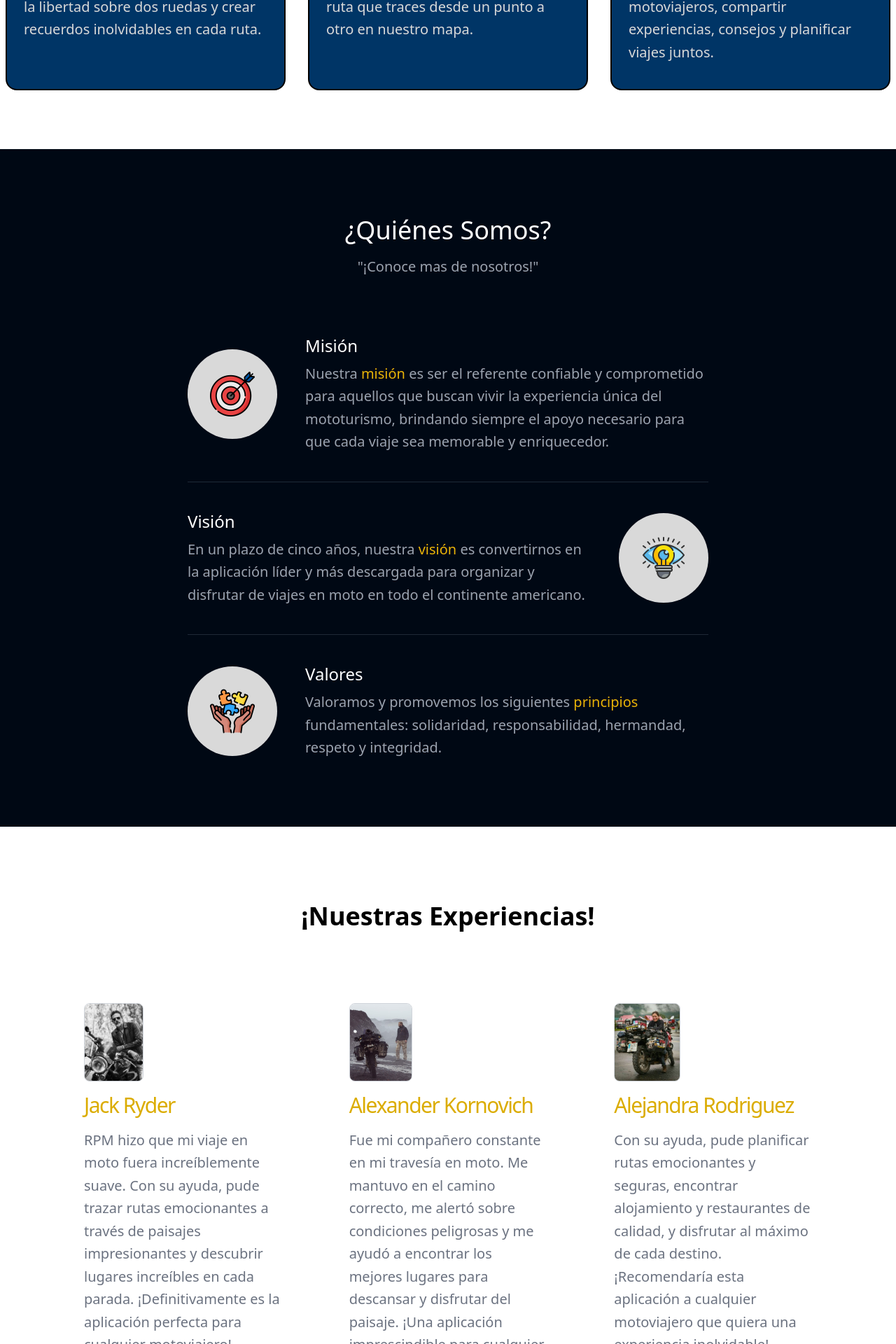
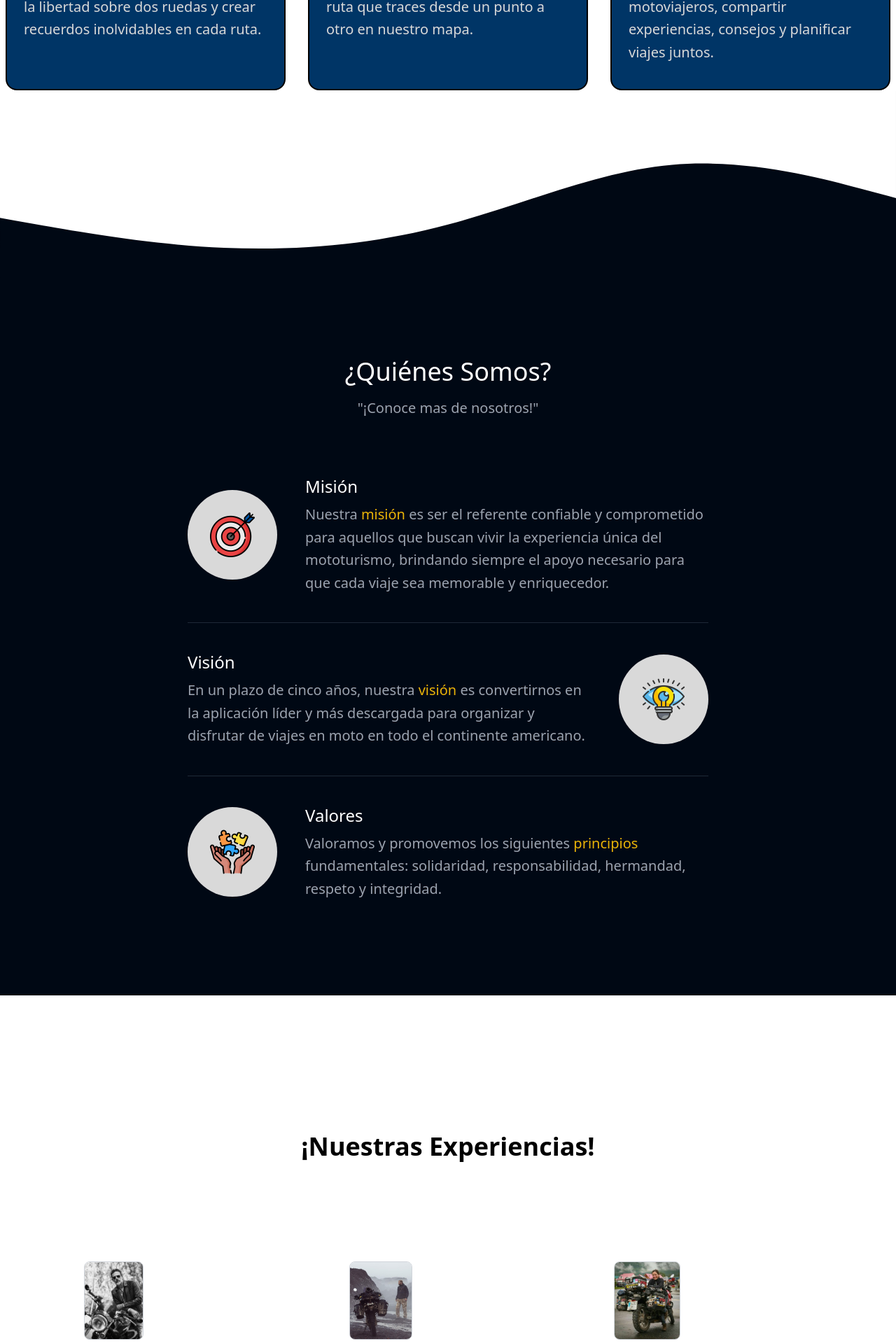
Before and after one commit to Wiilmar/RPM_frontend, a React (Vite) app: page / in a window 1280 px wide. Shown: the part 1210-3130 px from the top of the page at 70% size. Built offline with nearby package versions, Linux system fonts and the light colour scheme.

Commit message:
Se agrego el diseno de ola en el componente AboutUS, ademas se modifico responsividad y tamanos en los componentes Faq y Ourexperience

```diff
--- a/src/components/AboutUs.jsx
+++ b/src/components/AboutUs.jsx
@@ -4,9 +4,15 @@ import picQvision from "../image/Home/pic_Qvision.png"
 import picQvalores from "../image/Home/pic_Qvalores.png"
 
 const AboutUs = () => {
-    return(
+    return (
         <>
-        <section className="text-gray-400 bg-blueDark body-font">
+            <section className="text-gray-400 bg-blueDark body-font mt-[-83px]">
+                <svg className="w-full" viewBox="0 20 1440 320" xmlns="http://www.w3.org/2000/svg">
+                    {/* Relleno del path para la parte inferior de la ola (azul oscuro) */}
+                    <path fill="#000814" fillOpacity="1" d="M0,224L60,234.7C120,245,240,267,360,272C480,277,600,267,720,234.7C840,203,960,149,1080,138.7C1200,128,1320,160,1380,176L1440,192V0H1440V320H0Z"></path>
+                    {/* Relleno del path para la parte superior de la ola (blanco) */}
+                    <path fill="#ffffff" fillOpacity="1" d="M0,0H1440V192L1380,176C1320,160,1200,128,1080,138.7C960,149,840,203,720,234.7C600,267,480,277,360,272C240,267,120,245,60,234.7L0,224V0Z"></path>
+                </svg>
                 <div id="quienesSomos" className="container px-5 py-24 mx-auto">
                     <div className="flex flex-col text-center w-full mb-20">
                         <h1 className="text-4xl font-medium title-font mb-4 text-white"> &#191;Qui&#233;nes Somos&#63; </h1>
@@ -15,7 +21,7 @@ const AboutUs = () => {
                     {/* Primera Card: Mision */}
                     <div className="flex items-center lg:w-3/5 mx-auto border-b pb-10 mb-10 border-gray-800 sm:flex-row flex-col">
                         <div className="sm:w-32 sm:h-32 h-20 w-20 sm:mr-10 inline-flex items-center justify-center rounded-full text-yellow-400 bg-whiteLight flex-shrink-0">
-                        <img src={ picQmision } alt="Logo de vision RPM" className="sm:w-16 sm:h-16 w-10 h-10 object-cover"/>
+                            <img src={picQmision} alt="Logo de vision RPM" className="sm:w-16 sm:h-16 w-10 h-10 object-cover" />
                         </div>
                         <div className="flex-grow sm:text-left text-center mt-6 sm:mt-0">
                             <h2 className="text-white text-2xl title-font font-medium mb-2"> Misi&#243;n </h2>
@@ -30,14 +36,14 @@ const AboutUs = () => {
                             <p className="leading-relaxed text-xl text-alain-right">En un plazo de cinco años, nuestra <span className="text-yellow-500"> visi&#243;n </span> es convertirnos en la aplicaci&#243;n l&#237;der y m&#225;s descargada para organizar y disfrutar de viajes en moto en todo el continente americano.</p>
                         </div>
                         <div className="sm:w-32 order-first sm:order-none sm:h-32 h-20 w-20 sm:ml-10 inline-flex items-center justify-center rounded-full text-yellow-400 bg-whiteLight flex-shrink-0">
-                        <img src={ picQvision } alt="Logo de vision RPM" className="sm:w-16 sm:h-16 w-10 h-10 object-cover"/>
+                            <img src={picQvision} alt="Logo de vision RPM" className="sm:w-16 sm:h-16 w-10 h-10 object-cover" />
                         </div>
                     </div>
                     {/* ------------------- */}
                     {/* Tercera Card: Valores */}
-                <div className="flex items-center lg:w-3/5 mx-auto sm:flex-row flex-col">
+                    <div className="flex items-center lg:w-3/5 mx-auto sm:flex-row flex-col mb-10">
                         <div className="sm:w-32 sm:h-32 h-20 w-20 sm:mr-10 inline-flex items-center justify-center rounded-full text-yellow-400 bg-whiteLight flex-shrink-0">
-                        <img src={ picQvalores } alt="Logo de vision RPM" className="sm:w-16 sm:h-16 w-10 h-10 object-cover"/>
+                            <img src={picQvalores} alt="Logo de vision RPM" className="sm:w-16 sm:h-16 w-10 h-10 object-cover" />
                         </div>
                         <div className="flex-grow sm:text-left text-center mt-6 sm:mt-0">
                             <h2 className="text-white text-2xl title-font font-medium mb-2"> Valores </h2>
--- a/src/components/Faq.jsx
+++ b/src/components/Faq.jsx
@@ -30,13 +30,13 @@ const Faq = () => {
     return (
         <>
             <div className="mx-auto px-5 py-20 bg-amarillo w-full">
-                <div className="flex flex-col items-center">
-                    <h2 className="font-bold text-4xl mt-5 tracking-tight">Preguntas frecuentes</h2>
-                    <p className="text-gray-500 text-xl mt-3">&#34;Conozca las preguntas mas frecuentes de nuestra comunidad&#34;</p>
+                <div className="flex flex-col items-center mt-44">
+                    <h2 className="font-bold text-4xl tracking-tight text-center">Preguntas frecuentes</h2>
+                    <p className="text-black text-xl mt-4 mb-6 text-center">&#34;Conozca las preguntas mas frecuentes de nuestra comunidad&#34;</p>
                 </div>
-                <div className="grid divide-y divide-white max-w-xl mx-auto mt-8">
+                <div className="grid divide-y divide-white max-w-xl mx-auto mt-8 mb-56">
                     {questions.map((item, index) => (
-                        <div key={ index } className="py-5">
+                        <div key={index} className="py-5">
                             <details className="group">
                                 <summary onClick={() => handleToggle(index)} className="flex justify-between items-center font-medium cursor-pointer list-none">
                                     <span>{item.question}</span>
--- a/src/components/OurExperiences.jsx
+++ b/src/components/OurExperiences.jsx
@@ -6,10 +6,10 @@ import sujetaTres from "../image/Home/pic_perfilUserTres.jpg"
 const OurExperiences = () => {
     return(
         <>
-        <section>
-            <div id="experiencias" className="relative items-center w-full px-5 py-7 mx-auto md:px-12 lg:px-24 max-w-7xl pb-20">
-                <div className="flex flex-col text-center w-full ">
-                    <h1 className="text-4xl font-bold title-font py-20 text-black">¡Nuestras Experiencias!</h1>
+        <section id="experiencias" className="my-32">
+            <div className="relative items-center w-full px-5 py-7 mx-auto md:px-12 lg:px-24 max-w-7xl pb-20">
+                <div className="flex flex-col text-center w-full mb-20 ">
+                    <h1 className="text-4xl font-bold title-font py-10 text-black">¡Nuestras Experiencias!</h1>
                 </div>
 
                 <div className="grid w-full grid-cols-1 gap-12 mx-auto lg:grid-cols-3">
```
Lines whose indentation alone changed are shown as unchanged.
